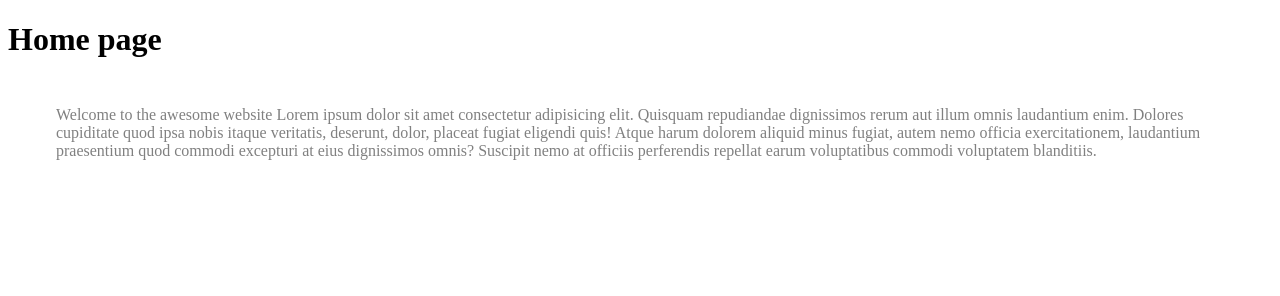
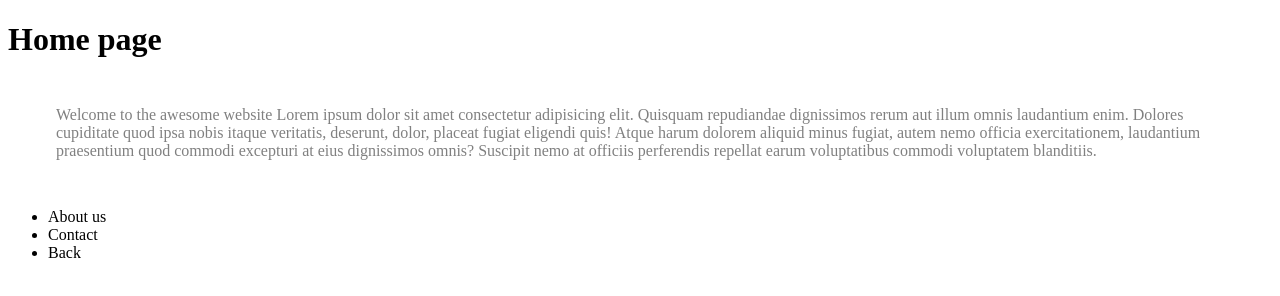
Before and after one commit to amit-bagul/tp, a plain HTML site: page index.html in a window 1280 px wide. Shown: the top 296 px of the page. Drawn offline with Linux system fonts and the light colour scheme.

Commit message:
add ul in index file

```diff
--- a/index.html
+++ b/index.html
@@ -14,6 +14,11 @@
             Lorem ipsum dolor sit amet consectetur adipisicing elit. Quisquam repudiandae dignissimos rerum aut illum omnis laudantium enim. Dolores cupiditate quod ipsa nobis itaque veritatis, deserunt, dolor, placeat fugiat eligendi quis!
             Atque harum dolorem aliquid minus fugiat, autem nemo officia exercitationem, laudantium praesentium quod commodi excepturi at eius dignissimos omnis? Suscipit nemo at officiis perferendis repellat earum voluptatibus commodi voluptatem blanditiis.
         </p>
+        <ul>
+            <li>About us</li>
+            <li>Contact</li>
+            <li>Back</li>
+        </ul>
     </main>
 </body>
 </html>
```
